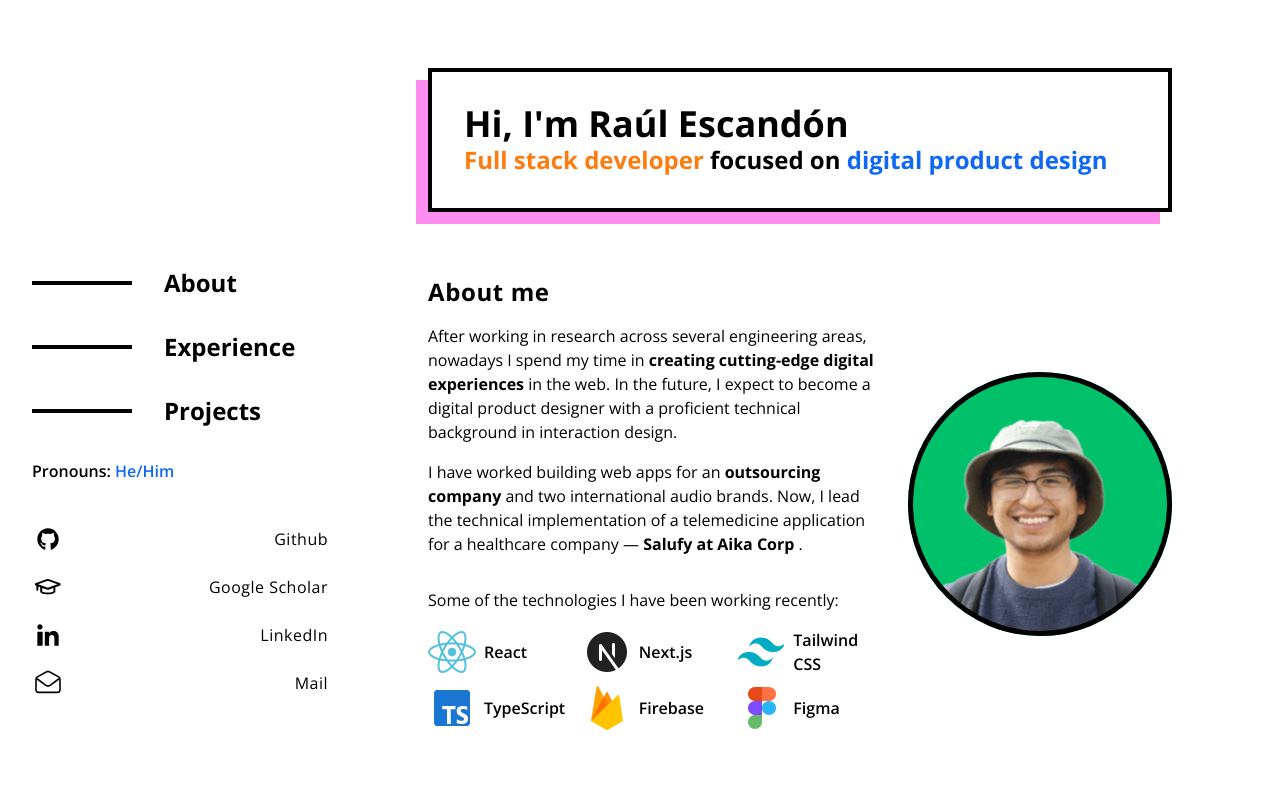
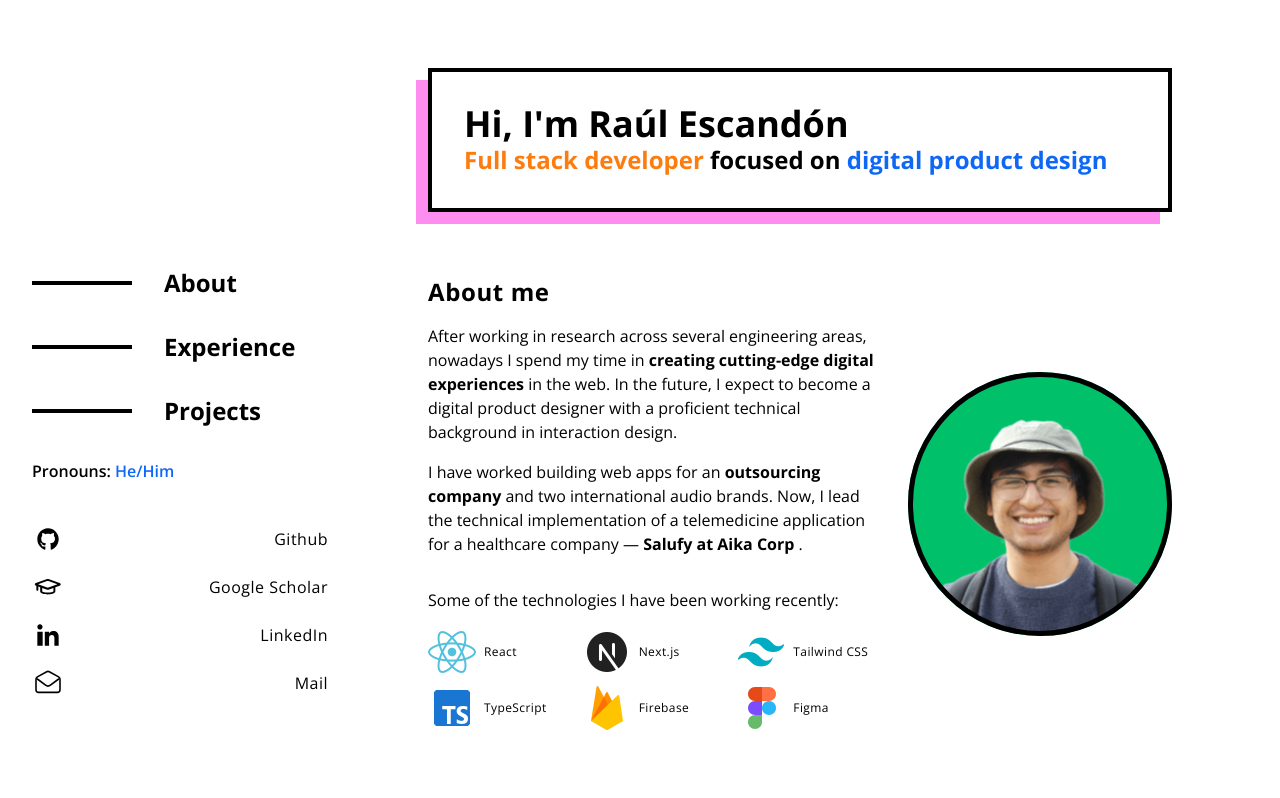
Before and after one commit to elmerescandon/eret_portfolio, a Next.js app: page / in a window 1280 px wide. Shown: the top 798 px of the page. Built offline with nearby package versions, Linux system fonts and the light colour scheme.

Commit message:
:sparkles: Refactor TechnologyLabel component to use Body component for technology title

```diff
--- a/src/atomic-design/Molecules/TechnologyLabel/TechnologyLabel.tsx
+++ b/src/atomic-design/Molecules/TechnologyLabel/TechnologyLabel.tsx
@@ -1,19 +1,22 @@
 import TechnologyIcons from "@/atomic-design/Atoms/Icons/TechnologyIcons/TechnologyIcons";
+import Body from "@/atomic-design/Atoms/Typography/Body";
 import React from "react";
 
 type TechnologyLabelProps = {
   technology: string;
   technologyTitle: string;
+  size: "big" | "small";
 };
 
 const TechnologyLabel = ({
   technology,
   technologyTitle,
+  size,
 }: TechnologyLabelProps) => {
   return (
     <div className="flex gap-2 items-center">
-      <TechnologyIcons technology={technology} />
-      <p className="text-base font-semibold">{technologyTitle}</p>
+      <TechnologyIcons technology={technology} size={size} />
+      <Body type={size === "big" ? "large" : "small"}>{technologyTitle}</Body>
     </div>
   );
 };
```
